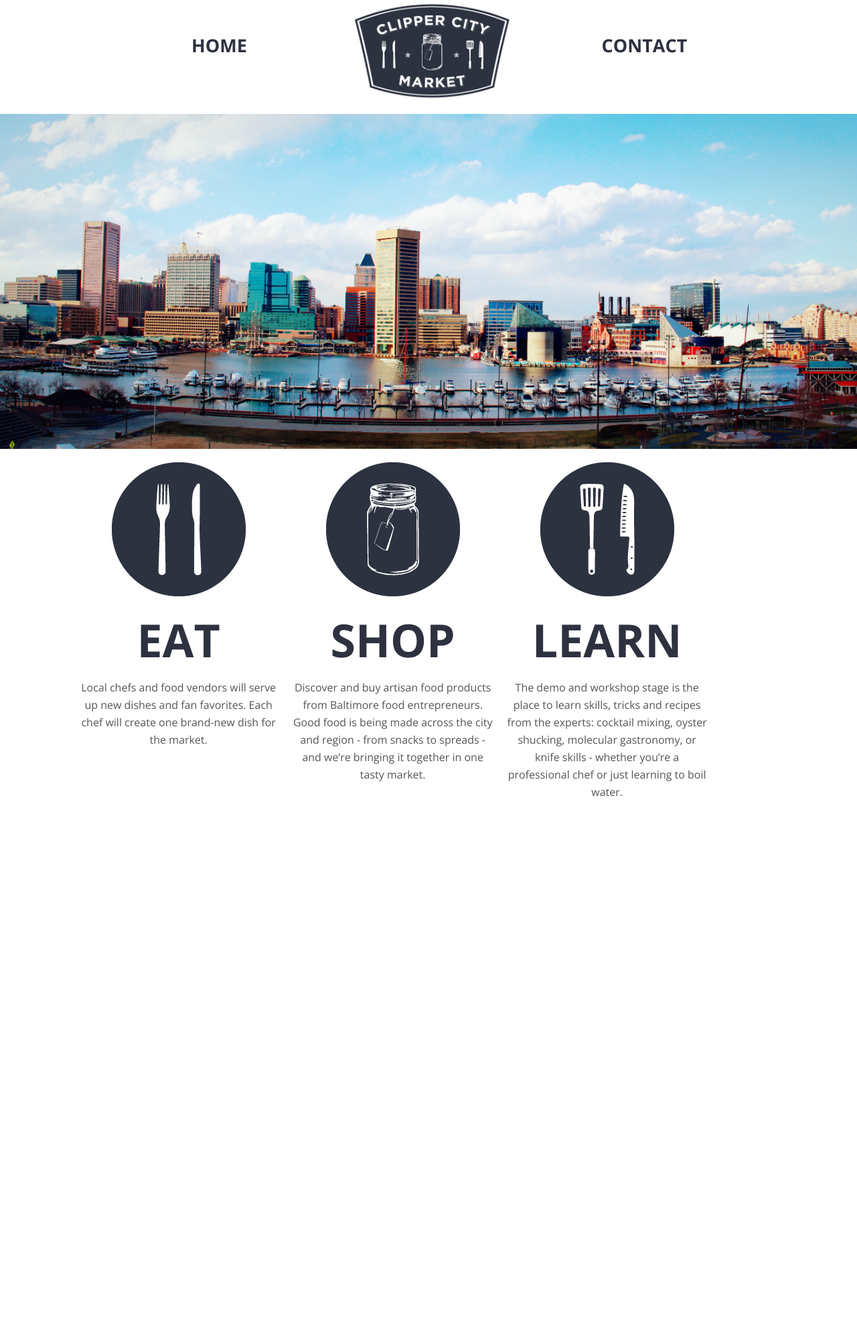
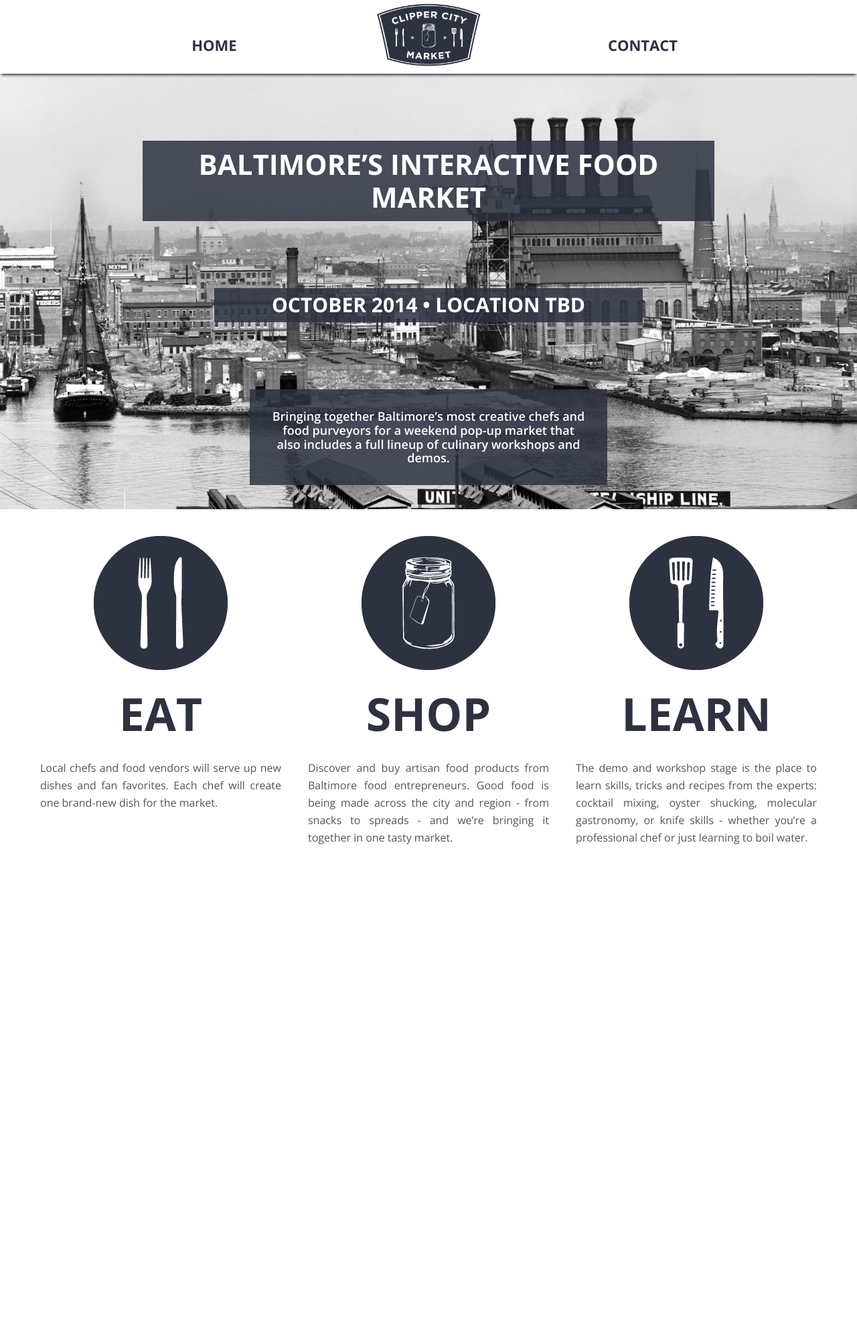
Before and after one commit to americanmoss/clippercitymarket, a PHP site: page / in a window 1280 px wide. Shown: the whole page at 67% size. After the commit the page ends 1260 px from the top, so only its background shows below. Run offline with PHP 8.4, Linux system fonts and the light colour scheme; some libraries are stand-ins or nearby versions.

Commit message:
Switched UI

```diff
--- /dev/null
+++ b/bower_components/gumby-fittext/bower.json
@@ -0,0 +1,5 @@
+{
+  "name": "gumby-fittext",
+  "version": "1.0.1",
+  "main": ["./gumby.fittext.js"]
+}
--- a/gumby.json
+++ b/gumby.json
@@ -10,7 +10,8 @@
 		],
 		"addons": [
 			"bower_components/gumby-parallax/gumby.parallax.js",
-			"bower_components/gumby-inview/gumby.inview.js"
+			"bower_components/gumby-inview/gumby.inview.js",
+			"bower_components/gumby-fittext/gumby.fittext.js"
 		]
 	}
 }
--- a/home.html
+++ b/home.html
@@ -43,9 +43,8 @@
 
 <body>
 	<div class="non-mobile">
-		<div class="row navbar unfixed" id="nav1" gumby-fixed="20">
+		<div class="row navbar unfixed" id="nav1" gumby-fixed="top">
 			<!-- Toggle for mobile navigation, targeting the <ul> -->
-			<a class="toggle" gumby-trigger="#nav1 > ul" href="#"><i class="icon-menu"></i></a>
 			<ul class="push_two two columns">
 				<li><a href="#">Home</a></li>
 			</ul>
@@ -60,7 +59,7 @@
 		</div>
 	</div>
 	<div class="mobile">
-		<div class="row navbar unfixed" id="nav2" gumby-fixed="20">
+		<div class="row navbar fixed-top" id="nav2" gumby-fixed="top">
 			<!-- Toggle for mobile navigation, targeting the <ul> -->
 			<a class="toggle" gumby-trigger="#nav2 > ul" href="#"><i class="icon-menu"></i></a>
 			<ul>
@@ -69,24 +68,46 @@
 		  	</ul>
 		</div>
 	</div>
+
+	<div class="container row">
+		<div class="centered twelve columns text-center">
 			<div class="splash non-mobile">
+				<div class="centered eight columns">
+					<div class="overlay">
+						<h2>Baltimore’s Interactive Food Market</h2>
+					</div>
+				</div>
+				<div class="centered six columns">
+					<div class="overlay">
+						<h3>October 2014  &#8226;  Location TBD</h3>
+					</div>
+				</div>
+				<div class="centered five columns">
+					<div class="overlay">
+						<h5 class="fittext">Bringing together Baltimore’s most creative chefs and food purveyors for a weekend pop-up market that also includes a full lineup of culinary workshops and demos.</h5>
+					</div>
+				</div>
+			</div>
+		</div>
 	</div>
 
 	<div class="row">
-		<div class="three columns push_one text-center esl">
+		<div class="twelve columns copy">
+			<div class="four columns text-center esl">
 				<img src="img/eat.png">
 				<h1>EAT</h1>
 				<p>Local chefs and food vendors will serve up new dishes and fan favorites. Each chef will create one brand-new dish for the market.</p>
 			</div>
-		<div class="three columns text-center esl">
+			<div class="four columns text-center esl">
 				<img src="img/shop.png">
 				<h1>SHOP</h1>
 				<p>Discover and buy artisan food products from Baltimore food entrepreneurs. Good food is being made across the city and region - from snacks to spreads  - and we’re bringing it together in one tasty market.</p>
 			</div>
-		<div class="three columns text-center esl">
+			<div class="four columns text-center esl">
 				<img src="img/learn.png">
 				<h1>LEARN</h1>
 				<p>The demo and workshop stage is the place to learn skills, tricks and recipes from the experts: cocktail mixing, oyster shucking, molecular gastronomy, or knife skills - whether you’re a professional chef or just learning to boil water.</p>
+			</div>
 		</div>
 	</div>
 
--- a/sass/_custom.scss
+++ b/sass/_custom.scss
@@ -6,14 +6,14 @@ $light-blue: #54638C;
 $op-white: rgba(255, 255, 255, 1);
 $op: rgba(255, 255, 255, 0);
 
-body {
-	min-height:2000px;
-}
-
 .row {
 	max-width: 2500px;
 	width:100%;
 	padding:0px;
+}
+
+.container {
+	padding-top:110px;
 }
 
 /* Non-mobile navbar styling */
@@ -26,25 +26,12 @@ body {
 
 	.navbar {
 		background: $op-white;
-		padding: 5px 0 0 10px;
+		padding: 5px 0 5px 0;
 	}
 
-	.navbar.unfixed {
-		height:150px;
-		-webkit-transition: height .5s;
-		-moz-transition: height .5s;
-		-ms-transition: height .5s;
-		-o-transition: height .5s;
-		transition: height .5s;
-	}
-
-	.navbar.fixed {
+	.navbar {
 		height:110px;
-		-webkit-transition: height .5s;
-		-moz-transition: height .5s;
-		-ms-transition: height .5s;
-		-o-transition: height .5s;
-		transition: height .5s;
+		margin-bottom:0;
 		-webkit-box-shadow: 0 4px 4px -2px $blue;
 		-moz-box-shadow: 0 4px 4px -2px $blue;
 		box-shadow: 0 4px 4px -2px $blue;
@@ -71,15 +58,7 @@ body {
 		height: 100px;
 	}
 
-	.navbar.unfixed ul li a {
-		font-size:27px;
-		-webkit-transition: font-size 0.5s;
-		-moz-transition: font-size 0.5s;
-		-o-transition: font-size 0.5s;
-		-ms-transition: font-size 0.5s;
-	}
-
-	.navbar.fixed ul li a {
+	.navbar ul li a {
 		font-size:22px;
 		-webkit-transition: font-size 0.5s;
 		-moz-transition: font-size 0.5s;
@@ -103,41 +82,12 @@ body {
 		transition: height .25s
 	}
 
-
-	.navbar.unfixed ul li.logo {
-		height:150px;
-		-webkit-transition: height .5s;
-		-moz-transition: height .5s;
-		-ms-transition: height .5s;
-		-o-transition: height .5s;
-		transition: height .5s
+	.navbar ul li.logo {
+		height:100px;
 	}
 
-	.navbar.unfixed ul li.logo a {
-		height:150px;
-		-webkit-transition: height .5s;
-		-moz-transition: height .5s;
-		-ms-transition: height .5s;
-		-o-transition: height .5s;
-		transition: height .5s
-	}
-
-	.navbar.fixed ul li.logo {
+	.navbar ul li.logo a {
 		height:100px;
-		-webkit-transition: height .5s;
-		-moz-transition: height .5s;
-		-ms-transition: height .5s;
-		-o-transition: height .5s;
-		transition: height .5s
-	}
-
-	.navbar.fixed ul li.logo a {
-		height:100px;
-		-webkit-transition: height .5s;
-		-moz-transition: height .5s;
-		-ms-transition: height .5s;
-		-o-transition: height .5s;
-		transition: height .5s
 	}
 
 	.navbar ul li.logo a:hover:before {
@@ -198,16 +148,52 @@ body {
 	.navbar ul.active li:hover > a {
 		background:$light-blue;
 	}
-
 }
 
 .splash {
 	background-image: url('../img/baltimore.jpg');
-	background-size:100%;
 	background-repeat:no-repeat;
-	height:500px;
+	background-size:25%;
+	background-position: center center;
+	height:650px;
+	background-size:cover;
+	-webkit-background-size: cover;
+	-moz-background-size: cover;
+	-o-background-size: cover;
+}
+
+div.copy {
+	padding:30px 40px !important;
 }
 
 .esl {
-	padding:20px 10px 10px 10px;
+	padding:10px;
 }
+
+.esl p {
+	text-align: justify;
+	padding:10px;
+}
+
+div.overlay h2 {
+	margin-top:100px;
+	background: rgba(45, 49, 64, 0.85) !important;
+	color:white !important;
+	text-transform:uppercase !important;
+}
+
+div.overlay h3 {
+	margin-top:100px;
+	background: rgba(45, 49, 64, 0.85) !important;
+	color:white !important;
+	text-transform:uppercase !important;
+}
+
+div.overlay h5 {
+	margin-top:100px;
+	padding:30px;
+	font-weight:600 !important;
+	background: rgba(45, 49, 64, 0.85) !important;
+	color:white !important;
+	text-align: center;
+}
--- a/sass/var/_settings.scss
+++ b/sass/var/_settings.scss
@@ -130,7 +130,7 @@ $form-select-color: #555;
 $tab-height: 42px;
 
 // Navigation
-$navcontain-height: 80px; // makes space at the top of a document for when using a fixed nav
+$navcontain-height: 110px; // makes space at the top of a document for when using a fixed nav
 
 // Drawers & Modals
 $modal-overlay-color: rgba(0, 0, 0, 0.8);
```
Also changed, not shown: bower_components/gumby-fittext/gumby.fittext.js (added, +124 -0 lines), bower_components/gumby-fittext/.bower.json (added), bower_components/gumby-fittext/README.md (added), css/gumby.css, img/baltimore.jpg, img/baltimore_color.jpg (added), js/gumby.min.js, 2 other files. Lines whose indentation alone changed are shown as unchanged.
